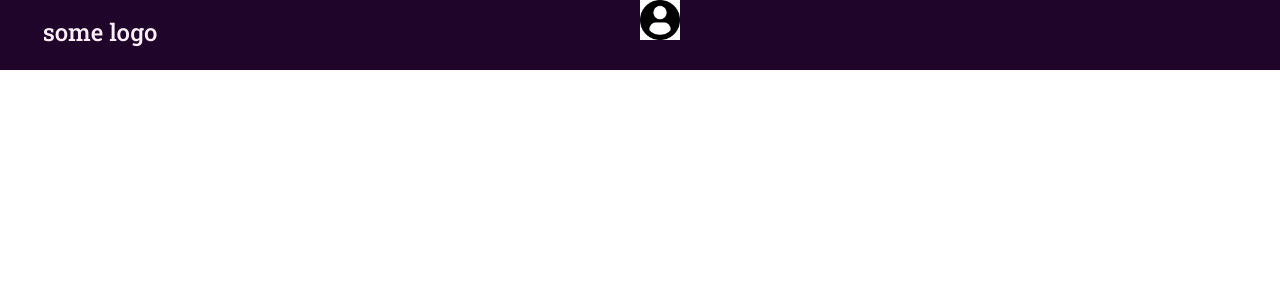
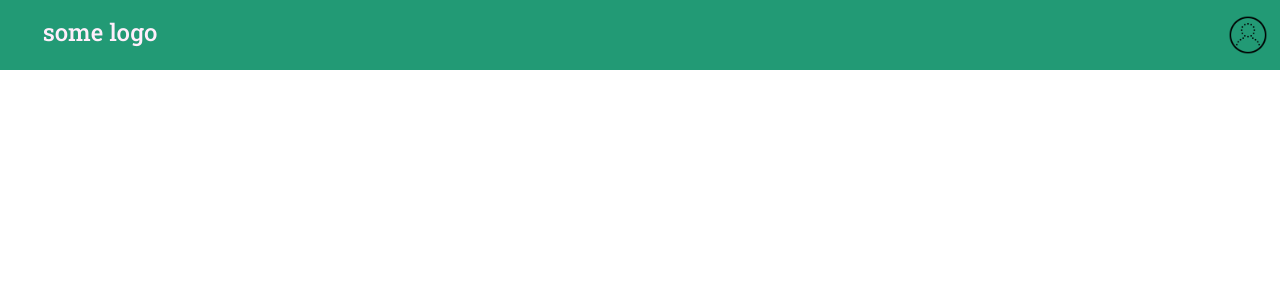
Before and after one commit to NaftaTeam/Blog, a React (Create React App) app in the folder client/: page / in a window 1280 px wide. Shown: the top 300 px of the page. Built offline with nearby package versions, Linux system fonts and the light colour scheme.

Commit message:
some changes

```diff
--- a/client/src/components/header/Header.css
+++ b/client/src/components/header/Header.css
@@ -1,5 +1,5 @@
 .Header {
-    background-color: #1f052a;
+    background-color: #229A75;
     width: 100%;
     height: 70px;
     color: #ffeefb;
--- a/client/src/components/profile/Profile.css
+++ b/client/src/components/profile/Profile.css
@@ -0,0 +1,11 @@
+.Profile {
+    width: 10%;
+    height: 100%;
+    display: flex;
+    justify-content: center;
+    align-items: center;
+}
+
+.Icon {
+    background-color: #229A75;
+}
--- a/client/src/components/profile/Profile.jsx
+++ b/client/src/components/profile/Profile.jsx
@@ -1,10 +1,11 @@
 import React from 'react';
 import './Profile.css';
+import profile from '../../img/profile.png';
 
-export default function LeftHeader() {
+export default function Profile() {
   return (
     <div className="Profile">
-      <img src="../../img/profile.png" alt="" />
+      <img className="Icon" src={profile} width={40} height={40} alt="" />
     </div>
   );
 }
--- a/client/src/components/rightHeader/RightHeader.css
+++ b/client/src/components/rightHeader/RightHeader.css
@@ -2,4 +2,5 @@
     width: 50%;
     height: 70px;
     display: flex;
+    justify-content: right;
 }
--- a/client/src/components/rightHeader/RightHeader.jsx
+++ b/client/src/components/rightHeader/RightHeader.jsx
@@ -1,15 +1,11 @@
 import React from 'react';
 import './RightHeader.css';
-import profile from '../../img/profile.png';
-
-const imgStyle = {
-  backgroundColor: 'white',
-};
+import Profile from '../profile/Profile';
 
 export default function RightHeader() {
   return (
     <div className="RightHeader">
-      <img src={profile} alt="" width={40} height={40} style={imgStyle} />
+      <Profile />
     </div>
   );
 }
--- a/client/src/utils/normalize.css
+++ b/client/src/utils/normalize.css
@@ -1,6 +1,5 @@
 *{
 	padding: 0;
-	margin: 0;
 	border: 0;
 }
 *,*:before,*:after{
@@ -16,7 +15,6 @@ nav,footer,header,aside{display: block;}
 html,body{
 	height: 100%;
 	width: 100%;
-	font-size: 100%;
 	line-height: 1;
 	font-size: 14px;
 	-ms-text-size-adjust: 100%;
```
Also changed, not shown: client/src/img/profile.png.
